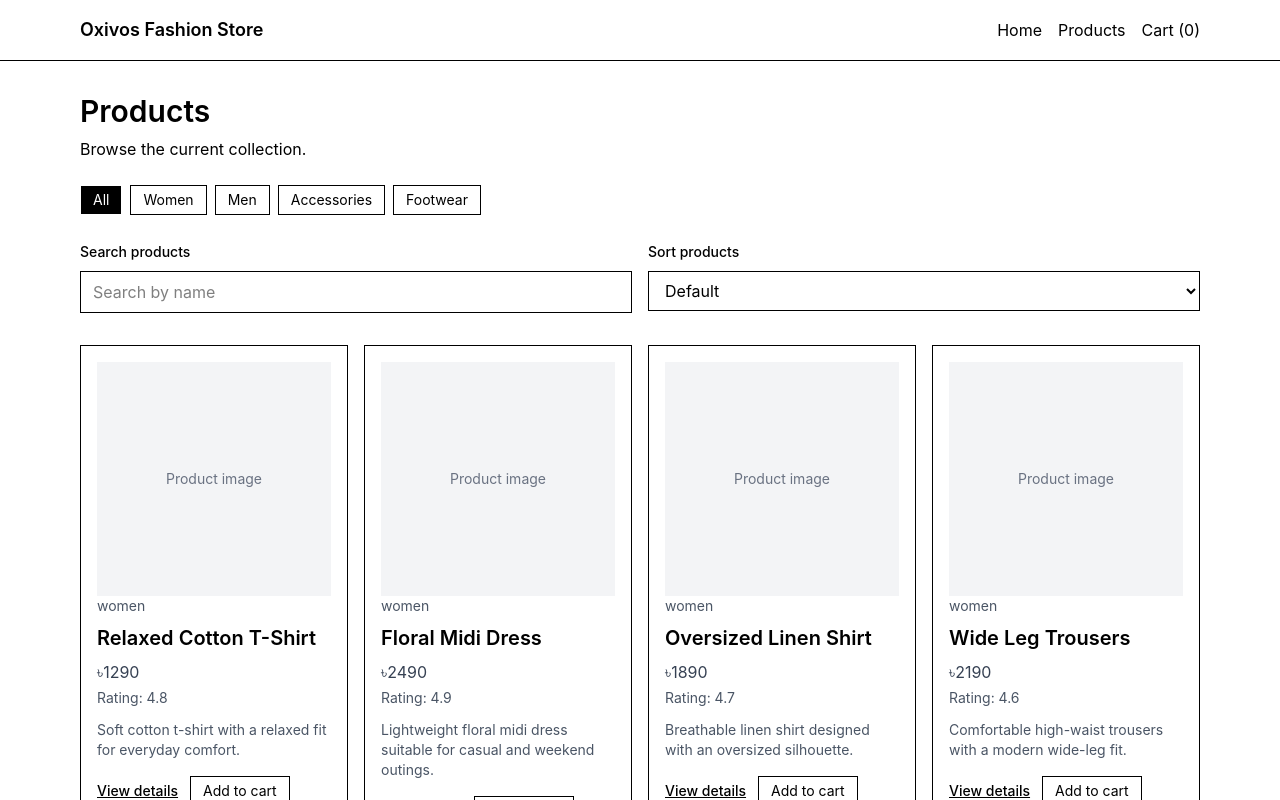
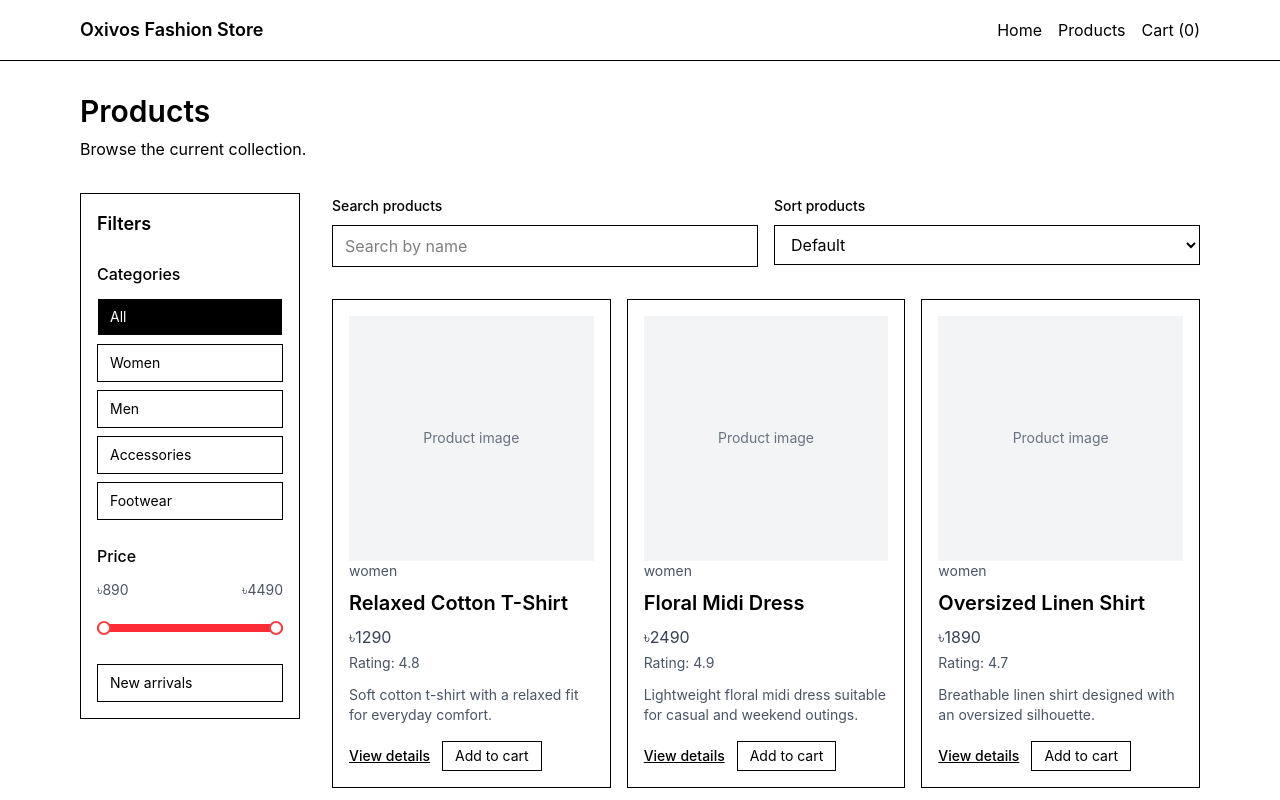
Before and after one commit to samia-oishi/oxivos-fashion-store, a React (Vite) app: page /products in a window 1280 px wide. Shown: the top 800 px of the page. Built offline with nearby package versions, Linux system fonts and the light colour scheme.

Commit message:
fourth commit
added a dummy checkout feature on cart page. improved categories filter and its placement. made featured products 4.

```diff
--- a/src/App.jsx
+++ b/src/App.jsx
@@ -1,4 +1,5 @@
 import { RouterProvider } from "react-router";
+import { ToastContainer } from "react-toastify";
 import { CartProvider } from "./providers/CartProvider";
 import { router } from "./routes/Router";
 
@@ -6,6 +7,7 @@ export const App = () => {
   return (
     <CartProvider>
       <RouterProvider router={router} />
+      <ToastContainer position="bottom-right" autoClose={1500} />
     </CartProvider>
   );
 };
--- a/src/index.css
+++ b/src/index.css
@@ -1 +1,27 @@
+@import "react-toastify/dist/ReactToastify.css";
 @import "tailwindcss";
+
+.price-range {
+  pointer-events: none;
+}
+
+.price-range::-webkit-slider-thumb {
+  appearance: none;
+  pointer-events: auto;
+  height: 14px;
+  width: 14px;
+  border-radius: 9999px;
+  border: 2px solid #ef4444;
+  background: white;
+  cursor: pointer;
+}
+
+.price-range::-moz-range-thumb {
+  pointer-events: auto;
+  height: 14px;
+  width: 14px;
+  border-radius: 9999px;
+  border: 2px solid #ef4444;
+  background: white;
+  cursor: pointer;
+}
--- a/src/pages/Products.jsx
+++ b/src/pages/Products.jsx
@@ -4,9 +4,18 @@ import { ProductCard } from "../components/ProductCard";
 export const Products = () => {
   const { categories, products } = useLoaderData();
   const [searchParams, setSearchParams] = useSearchParams();
+  const lowestPrice = Math.min(...products.map((product) => product.price));
+  const highestPrice = Math.max(...products.map((product) => product.price));
   const selectedCategory = searchParams.get("category");
+  const selectedMinPrice = Number(searchParams.get("minPrice")) || lowestPrice;
+  const selectedMaxPrice = Number(searchParams.get("maxPrice")) || highestPrice;
+  const selectedNewArrival = searchParams.get("newArrival") === "true";
   const searchText = searchParams.get("search") || "";
   const sortBy = searchParams.get("sort") || "";
+  const minPricePercent =
+    ((selectedMinPrice - lowestPrice) / (highestPrice - lowestPrice)) * 100;
+  const maxPricePercent =
+    ((selectedMaxPrice - lowestPrice) / (highestPrice - lowestPrice)) * 100;
   const activeCategory = categories.find(
     (category) => category.id === selectedCategory,
   );
@@ -14,13 +23,19 @@ export const Products = () => {
     const matchesCategory = selectedCategory
       ? product.category === selectedCategory
       : true;
+    const matchesPrice =
+      product.price >= selectedMinPrice && product.price <= selectedMaxPrice;
+    const matchesNewArrival = selectedNewArrival ? product.newArrival : true;
     const matchesSearch = product.name
       .toLowerCase()
       .includes(searchText.toLowerCase());
 
-    return matchesCategory && matchesSearch;
+    return (
+      matchesCategory && matchesPrice && matchesNewArrival && matchesSearch
+    );
   });
-  const visibleProducts = [...filteredProducts].sort((firstProduct, secondProduct) => {
+  const visibleProducts = [...filteredProducts].sort(
+    (firstProduct, secondProduct) => {
       if (sortBy === "price-low") {
         return firstProduct.price - secondProduct.price;
       }
@@ -34,7 +49,8 @@ export const Products = () => {
       }
 
       return 0;
-  });
+    },
+  );
 
   const updateSearchParams = (name, value) => {
     const nextParams = new URLSearchParams(searchParams);
@@ -48,6 +64,47 @@ export const Products = () => {
     setSearchParams(nextParams);
   };
 
+  const updatePriceParams = (name, value) => {
+    const nextParams = new URLSearchParams(searchParams);
+    const priceValue = Number(value);
+    const nextMinPrice =
+      name === "minPrice"
+        ? Math.min(priceValue, selectedMaxPrice)
+        : selectedMinPrice;
+    const nextMaxPrice =
+      name === "maxPrice"
+        ? Math.max(priceValue, selectedMinPrice)
+        : selectedMaxPrice;
+
+    if (nextMinPrice === lowestPrice) {
+      nextParams.delete("minPrice");
+    } else {
+      nextParams.set("minPrice", String(nextMinPrice));
+    }
+
+    if (nextMaxPrice === highestPrice) {
+      nextParams.delete("maxPrice");
+    } else {
+      nextParams.set("maxPrice", String(nextMaxPrice));
+    }
+
+    setSearchParams(nextParams);
+  };
+
+  const getFilterUrl = (name, value) => {
+    const nextParams = new URLSearchParams(searchParams);
+
+    if (value) {
+      nextParams.set(name, value);
+    } else {
+      nextParams.delete(name);
+    }
+
+    const queryString = nextParams.toString();
+
+    return queryString ? `/products?${queryString}` : "/products";
+  };
+
   return (
     <section>
       <h1 className="text-3xl font-semibold">Products</h1>
@@ -57,11 +114,17 @@ export const Products = () => {
           : "Browse the current collection."}
       </p>
 
+      <div className="mt-8 grid gap-8 lg:grid-cols-[220px_1fr]">
+        <aside className="self-start border p-4 lg:sticky lg:top-6">
+          <h2 className="text-lg font-semibold">Filters</h2>
+
           {categories.length > 0 && (
-        <div className="mt-6 flex flex-wrap gap-2">
+            <div className="mt-6">
+              <h3 className="font-medium">Categories</h3>
+              <div className="mt-3 flex flex-col gap-2">
                 <Link
-            to="/products"
-            className={`border px-3 py-1 text-sm ${
+                  to={getFilterUrl("category", "")}
+                  className={`border px-3 py-2 text-sm ${
                     !selectedCategory ? "bg-black text-white" : ""
                   }`}
                 >
@@ -70,18 +133,95 @@ export const Products = () => {
                 {categories.map((category) => (
                   <Link
                     key={category.id}
-              to={`/products?category=${category.id}`}
-              className={`border px-3 py-1 text-sm ${
-                selectedCategory === category.id ? "bg-black text-white" : ""
+                    to={getFilterUrl("category", category.id)}
+                    className={`border px-3 py-2 text-sm ${
+                      selectedCategory === category.id
+                        ? "bg-black text-white"
+                        : ""
                     }`}
                   >
                     {category.name}
                   </Link>
                 ))}
               </div>
+            </div>
           )}
 
-      <div className="mt-6 grid gap-4 sm:grid-cols-2">
+          <div className="mt-6">
+            <h3 className="font-medium">Price</h3>
+            <div className="mt-3">
+              <div className="flex justify-between text-sm text-gray-600">
+                <span>৳{selectedMinPrice}</span>
+                <span>৳{selectedMaxPrice}</span>
+              </div>
+
+              <div className="relative mt-4 h-6">
+                <div className="absolute top-1/2 h-2 w-full -translate-y-1/2 rounded-full bg-gray-200" />
+                <div
+                  className="absolute top-1/2 h-2 -translate-y-1/2 rounded-full bg-red-500"
+                  style={{
+                    left: `${minPricePercent}%`,
+                    right: `${100 - maxPricePercent}%`,
+                  }}
+                />
+                <input
+                  type="range"
+                  min={lowestPrice}
+                  max={highestPrice}
+                  step="100"
+                  value={selectedMinPrice}
+                  onChange={(event) =>
+                    updatePriceParams("minPrice", event.target.value)
+                  }
+                  className="price-range absolute inset-0 z-10 h-6 w-full appearance-none bg-transparent"
+                  aria-label="Minimum price"
+                />
+                <input
+                  type="range"
+                  min={lowestPrice}
+                  max={highestPrice}
+                  step="100"
+                  value={selectedMaxPrice}
+                  onChange={(event) =>
+                    updatePriceParams("maxPrice", event.target.value)
+                  }
+                  className="price-range absolute inset-0 z-20 h-6 w-full appearance-none bg-transparent"
+                  aria-label="Maximum price"
+                />
+              </div>
+
+              {(selectedMinPrice !== lowestPrice ||
+                selectedMaxPrice !== highestPrice) && (
+                <button
+                  type="button"
+                  onClick={() => {
+                    const nextParams = new URLSearchParams(searchParams);
+                    nextParams.delete("minPrice");
+                    nextParams.delete("maxPrice");
+                    setSearchParams(nextParams);
+                  }}
+                  className="mt-3 text-sm underline"
+                >
+                  Clear price
+                </button>
+              )}
+            </div>
+          </div>
+
+          <div className="mt-6">
+            <Link
+              to={getFilterUrl("newArrival", selectedNewArrival ? "" : "true")}
+              className={`block border px-3 py-2 text-sm ${
+                selectedNewArrival ? "bg-black text-white" : ""
+              }`}
+            >
+              New arrivals
+            </Link>
+          </div>
+        </aside>
+
+        <div>
+          <div className="grid gap-4 sm:grid-cols-2">
             <label>
               <span className="text-sm font-medium">Search products</span>
               <input
@@ -99,7 +239,9 @@ export const Products = () => {
               <span className="text-sm font-medium">Sort products</span>
               <select
                 value={sortBy}
-            onChange={(event) => updateSearchParams("sort", event.target.value)}
+                onChange={(event) =>
+                  updateSearchParams("sort", event.target.value)
+                }
                 className="mt-2 w-full border px-3 py-2"
               >
                 <option value="">Default</option>
@@ -113,12 +255,14 @@ export const Products = () => {
           {visibleProducts.length === 0 ? (
             <p className="mt-8 text-gray-600">No products found.</p>
           ) : (
-        <div className="mt-8 grid gap-4 sm:grid-cols-2 lg:grid-cols-4">
+            <div className="mt-8 grid gap-4 sm:grid-cols-2 xl:grid-cols-3">
               {visibleProducts.map((product) => (
                 <ProductCard key={product.id} product={product} />
               ))}
             </div>
           )}
+        </div>
+      </div>
     </section>
   );
 };
--- a/src/providers/CartProvider.jsx
+++ b/src/providers/CartProvider.jsx
@@ -1,4 +1,5 @@
 import { useState } from "react";
+import { toast } from "react-toastify";
 import { CartContext } from "../context/CartContext";
 
 export const CartProvider = ({ children }) => {
@@ -22,12 +23,14 @@ export const CartProvider = ({ children }) => {
 
       return [...currentItems, { ...product, cartItemId, size, quantity: 1 }];
     });
+    toast.success(`${product.name} added to cart`);
   };
 
   const removeItem = (cartItemId) => {
     setCartItems((currentItems) =>
       currentItems.filter((item) => item.cartItemId !== cartItemId),
     );
+    toast.info("Item removed from cart");
   };
 
   const increaseQuantity = (cartItemId) => {
@@ -54,6 +57,7 @@ export const CartProvider = ({ children }) => {
 
   const clearCart = () => {
     setCartItems([]);
+    toast.info("Cart cleared");
   };
 
   const total = cartItems.reduce((sum, item) => {
```
Also changed, not shown: public/products.json (+17 -1 lines), src/pages/Cart.jsx (+97 -1 lines). Lines whose indentation alone changed are shown as unchanged.
